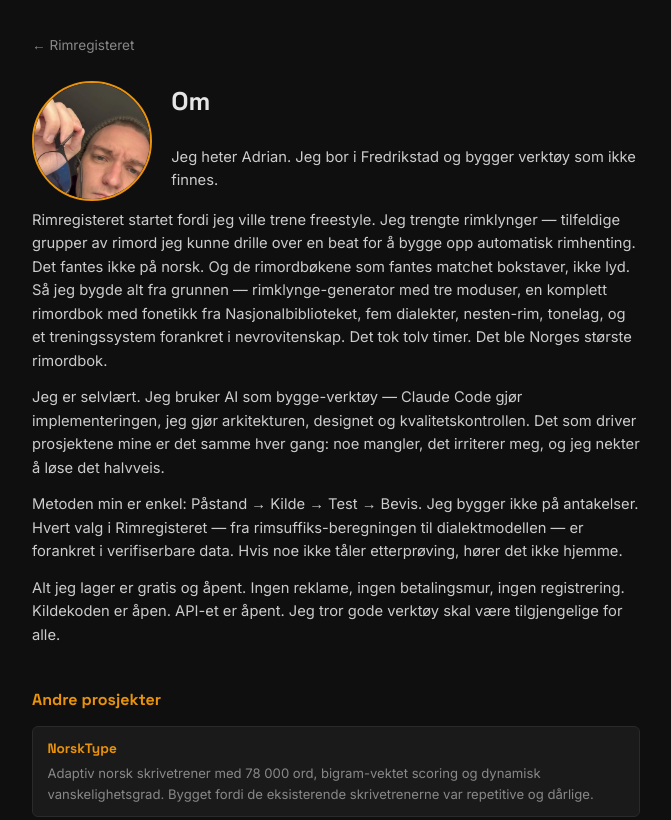
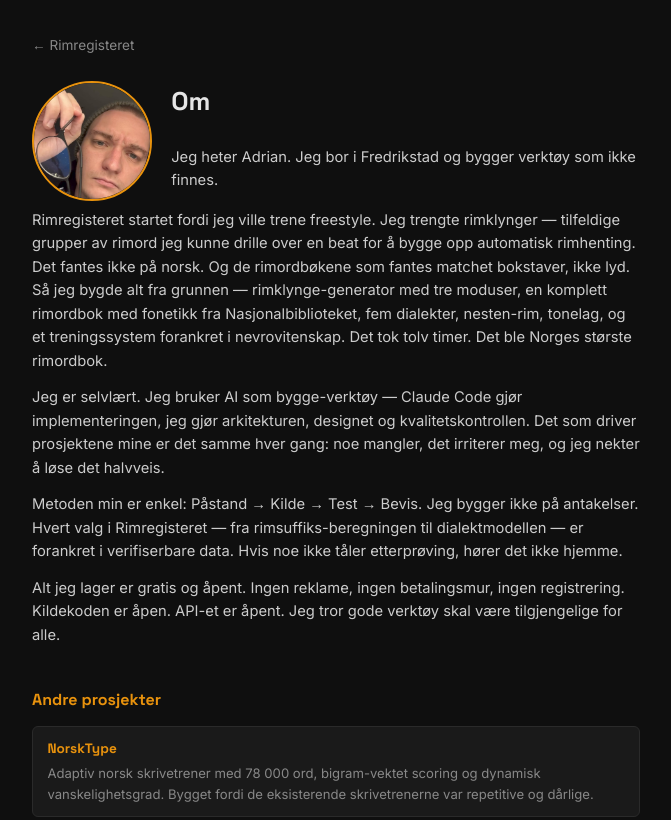
Before and after one commit to FunkyGhetto/rimregisteret, a plain HTML site: page frontend/om.html in a window 1280 px wide. Shown: the top 820 px of the page, without its empty margins (304-975 px from the left). Drawn offline with Linux system fonts and the light colour scheme.

Commit message:
Portrait crop: right and down (65% 50%)

```diff
--- a/frontend/om.html
+++ b/frontend/om.html
@@ -26,7 +26,7 @@ p { font-size: 0.92rem; color: #ccc; margin-bottom: 0.8rem; }
   height: 120px;
   border-radius: 50%;
   object-fit: cover;
-  object-position: 48% 33%;
+  object-position: 65% 50%;
   border: 2px solid #e8920d;
   float: left;
   margin: 0 1.2rem 0.5rem 0;
```
